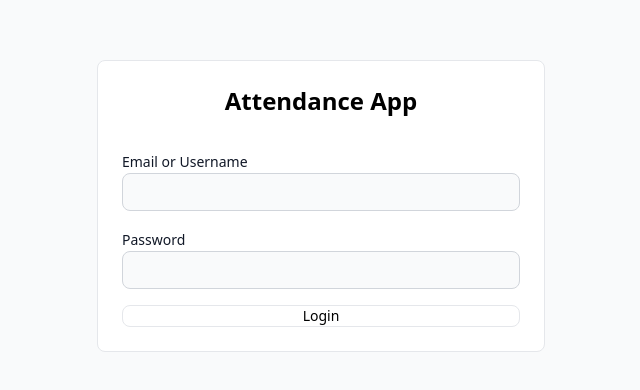
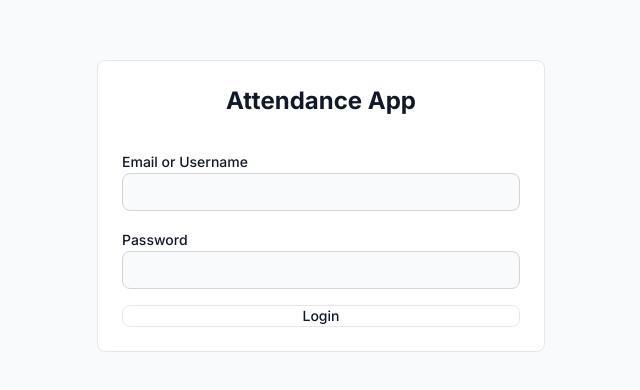
Before and after one commit to PhucFanMu20Nams/attendance_tracking, a React (Vite) app in the folder client/: page /login in a window 1280 px wide. Shown: the part 194-584 px from the top of the page, without its empty margins (319-959 px from the left). Built offline with nearby package versions, Linux system fonts and the light colour scheme; no server answers.

Commit message:
style(client): add brand colors and status badge utilities

```diff
--- a/client/src/index.css
+++ b/client/src/index.css
@@ -1,3 +1,43 @@
+/* Google Fonts - Inter for modern SaaS typography */
+@import url('https://fonts.googleapis.com/css2?family=Inter:wght@400;500;600;700&display=swap');
+
 @tailwind base;
 @tailwind components;
 @tailwind utilities;
+
+/* Base typography defaults */
+body {
+    @apply font-sans text-gray-900 antialiased;
+}
+
+/* Custom focus ring for accessibility (keyboard navigation) */
+*:focus-visible {
+    @apply outline-none ring-2 ring-primary-500 ring-offset-2;
+}
+
+/* Reusable status badge variants per RULES.md */
+@layer components {
+    .badge-ontime {
+        @apply bg-green-100 text-green-800;
+    }
+
+    .badge-late {
+        @apply bg-amber-100 text-amber-800;
+    }
+
+    .badge-absent {
+        @apply bg-red-100 text-red-800;
+    }
+
+    .badge-working {
+        @apply bg-blue-100 text-blue-800;
+    }
+
+    .badge-missing {
+        @apply bg-yellow-100 text-yellow-800;
+    }
+
+    .badge-weekend {
+        @apply bg-gray-100 text-gray-600;
+    }
+}
--- a/client/tailwind.config.js
+++ b/client/tailwind.config.js
@@ -1,3 +1,5 @@
+import flowbite from "flowbite/plugin";
+
 /** @type {import('tailwindcss').Config} */
 export default {
     content: [
@@ -6,9 +8,47 @@ export default {
         "node_modules/flowbite-react/lib/esm/**/*.js",
     ],
     theme: {
-        extend: {},
+        extend: {
+            // Brand Colors - Professional Blue/Teal palette
+            colors: {
+                primary: {
+                    50: '#f0f9ff',
+                    100: '#e0f2fe',
+                    200: '#bae6fd',
+                    300: '#7dd3fc',
+                    400: '#38bdf8',
+                    500: '#0ea5e9',  // Main primary
+                    600: '#0284c7',  // Primary buttons
+                    700: '#0369a1',  // Hover state
+                    800: '#075985',
+                    900: '#0c4a6e',
+                },
+                // Semantic colors for status badges (per RULES.md)
+                status: {
+                    ontime: '#16a34a',      // green-600 - ON_TIME
+                    late: '#f59e0b',         // amber-500 - LATE
+                    absent: '#dc2626',       // red-600 - ABSENT
+                    working: '#3b82f6',      // blue-500 - WORKING
+                    missing: '#eab308',      // yellow-500 - MISSING_CHECKOUT
+                    weekend: '#9ca3af',      // gray-400 - WEEKEND_OR_HOLIDAY
+                },
+            },
+            // Modern typography
+            fontFamily: {
+                sans: ['Inter', 'system-ui', '-apple-system', 'sans-serif'],
+            },
+            // Consistent border radius
+            borderRadius: {
+                DEFAULT: '0.5rem',  // 8px modern feel
+            },
+            // Card shadows
+            boxShadow: {
+                'card': '0 1px 3px 0 rgb(0 0 0 / 0.1), 0 1px 2px -1px rgb(0 0 0 / 0.1)',
+                'card-hover': '0 4px 6px -1px rgb(0 0 0 / 0.1), 0 2px 4px -2px rgb(0 0 0 / 0.1)',
+            },
+        },
     },
     plugins: [
-        require("flowbite/plugin"),
+        flowbite,
     ],
 };
```
